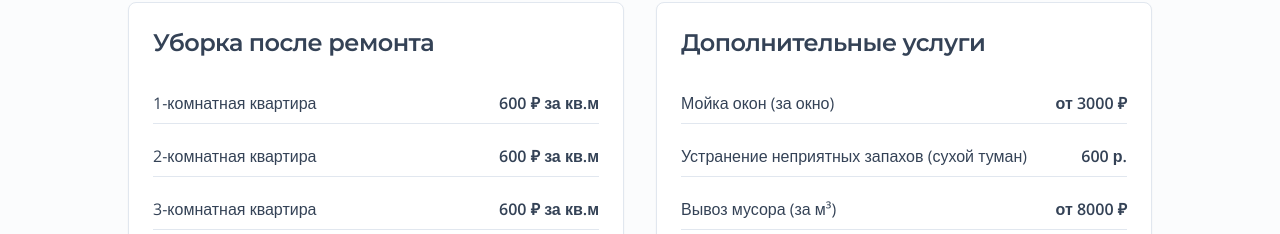
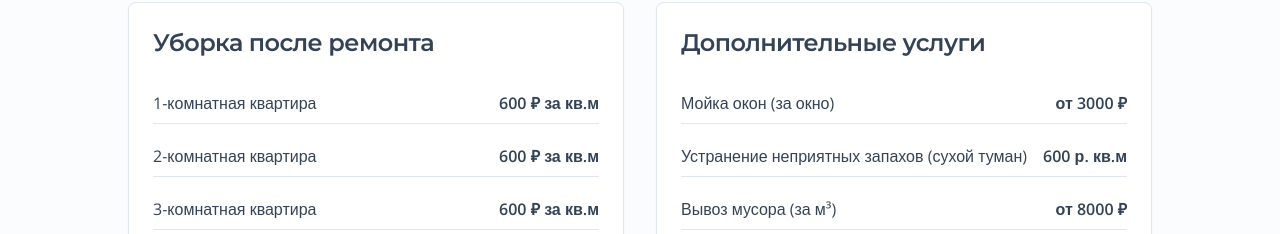
Before and after one commit to pr-poehali-dev/cleaning-services-portal, a React (Vite) app: page / in a window 1280 px wide. Shown: the part 1847-2081 px from the top of the page. Built offline with nearby package versions, Linux system fonts and the light colour scheme.

Commit message:
refactor: Обновление компонента

```diff
--- a/src/pages/Index.tsx
+++ b/src/pages/Index.tsx
@@ -219,7 +219,7 @@ const Index = () => {
                 </div>
                 <div className="flex justify-between items-center py-2 border-b">
                   <span>Устранение неприятных запахов (сухой туман)</span>
-                  <span className="font-semibold">600 р.</span>
+                  <span className="font-semibold">600 р. кв.м</span>
                 </div>
                 <div className="flex justify-between items-center py-2 border-b">
                   <span>Вывоз мусора (за м³)</span>
```
